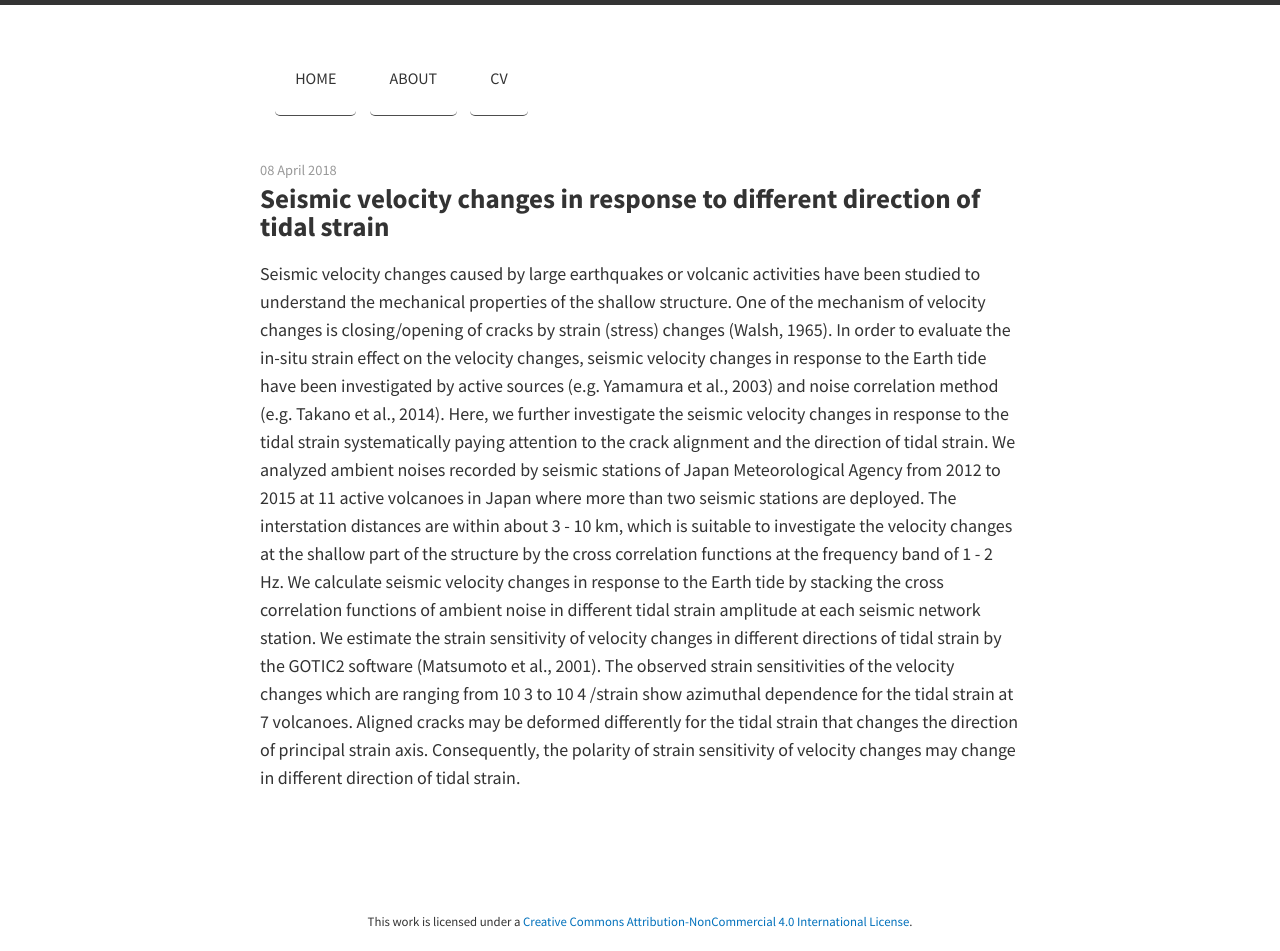
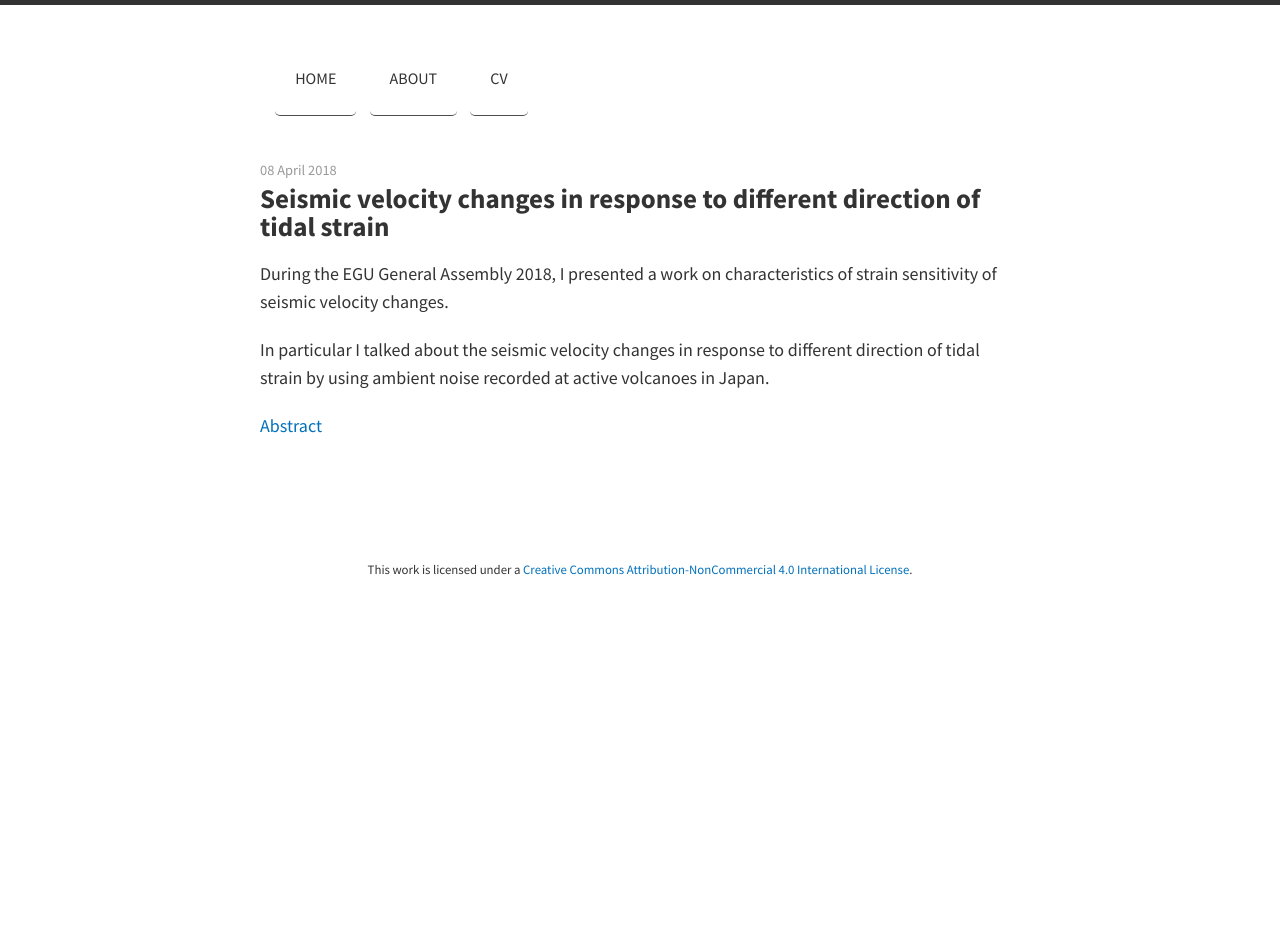
Before and after one commit to tomoyatakano/tomoyatakano.github.io, a Jekyll site: the page built from _posts/2018-04-08-egu2018.md, in a window 1280 px wide. Built offline with Jekyll 4.4.1, drawn with Linux system fonts in a browser that asks for light colours; nearby versions of some CDN libraries; a style sheet for code colours, icons or effects is not loaded; after the commit the page ends 900 px from its top, so only the background shows below that.

Commit message:
recommit

```diff
--- a/_posts/2018-04-08-egu2018.md
+++ b/_posts/2018-04-08-egu2018.md
@@ -4,26 +4,8 @@ title: Seismic velocity changes in response to different direction of tidal stra
 type: presentation
 ---
 
+During the EGU General Assembly 2018, I presented a work on characteristics of strain sensitivity of seismic velocity changes.
 
-Seismic velocity changes caused by large earthquakes or volcanic activities have
-been studied to understand the mechanical properties of the shallow structure. One of the
-mechanism of velocity changes is closing/opening of cracks by strain (stress) changes
-(Walsh, 1965). In order to evaluate the in-situ strain effect on the velocity changes, seismic
-velocity changes in response to the Earth tide have been investigated by active sources (e.g.
-Yamamura et al., 2003) and noise correlation method (e.g. Takano et al., 2014). Here, we
-further investigate the seismic velocity changes in response to the tidal strain systematically
-paying attention to the crack alignment and the direction of tidal strain.
-We analyzed ambient noises recorded by seismic stations of Japan Meteorological
-Agency from 2012 to 2015 at 11 active volcanoes in Japan where more than two seismic
-stations are deployed. The interstation distances are within about 3 - 10 km, which is
-suitable to investigate the velocity changes at the shallow part of the structure by the cross
-correlation functions at the frequency band of 1 - 2 Hz. We calculate seismic velocity
-changes in response to the Earth tide by stacking the cross correlation functions of ambient
-noise in different tidal strain amplitude at each seismic network station. We estimate the
-strain sensitivity of velocity changes in different directions of tidal strain by the GOTIC2
-software (Matsumoto et al., 2001).
-The observed strain sensitivities of the velocity changes which are ranging from 10 3
-to 10 4 /strain show azimuthal dependence for the tidal strain at 7 volcanoes. Aligned cracks
-may be deformed differently for the tidal strain that changes the direction of principal strain
-axis. Consequently, the polarity of strain sensitivity of velocity changes may change in
-different direction of tidal strain.
+In particular I talked about the seismic velocity changes in response to different direction of tidal strain by using ambient noise recorded at active volcanoes in Japan.
+
+[Abstract](https://meetingorganizer.copernicus.org/EGU2018/EGU2018-12501.pdf){:target="_blank"}
```
